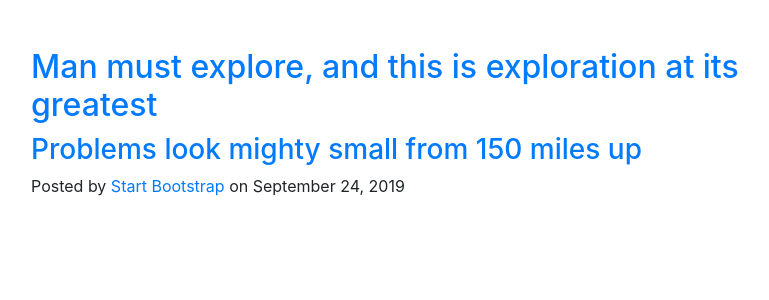
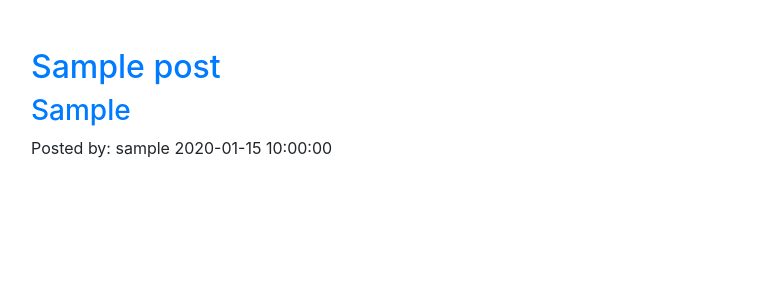
Before and after one commit to arondasamuel123/FlaskBlog, a Flask app: page / in a window 1280 px wide. Shown: the part 150-450 px from the top of the page, without its empty margins (244-1013 px from the left). Run offline with Flask 2, Linux system fonts and the light colour scheme; tables that the repository leaves empty hold one stand-in row (values such as "Sample post"); some libraries are stand-ins or nearby versions.

Commit message:
displaying a posts created by a writer

```diff
--- a/app/main/__init__.py
+++ b/app/main/__init__.py
@@ -2,4 +2,4 @@ from flask import Blueprint
 
 main = Blueprint('main',__name__ )
 
-from . import views
+from . import views,forms
--- a/app/main/views.py
+++ b/app/main/views.py
@@ -1,11 +1,36 @@
 from . import  main
-from flask import render_template
-
+from flask import render_template, url_for,redirect
+from app.models import Posts, User
+from flask_login import current_user, login_required
+from .forms import PostForm
 @main.route('/')
 def home():
-
-    return render_template('home.html')
+    posts = Posts.query.all()
+    return render_template('home.html', posts=posts)
 
 @main.route('/writer')
 def writer():
-    return render_template('writer.html')
+    posts = Posts.query.all()
+    return render_template('writer.html',posts=posts)
+
+@main.route('/create', methods=['GET','POST'])
+@login_required
+def create_post():
+    post_form = PostForm()
+    user = current_user
+
+    if user.user_type=='Writer':
+        if post_form.validate_on_submit():
+            post = Posts(title=post_form.title.data, category=post_form.category.data, blog=post_form.post.data,user=current_user)
+            post.save_post()
+            return redirect(url_for('main.writer'))
+    else:
+        return "This page is for only writers"
+
+    return render_template('createpost.html', post_form=post_form)
+
+# @main.route('post/<int:id>')
+# def get_post(id):
+#     post = Posts.query.filter_by(id=id).all()
+
+#     return render_template('viewpost.html', post=post)
--- a/app/templates/home.html
+++ b/app/templates/home.html
@@ -20,26 +20,28 @@
 <br>
 
   <div class="container">
+    {%for post in posts%}
     <div class="row">
       <div class="col-lg-8 col-md-10 mx-auto">
         <div class="post-preview">
-          <a href="post.html">
+          <a href="/post/{{post.id}}">
             <h2 class="post-title">
-              Man must explore, and this is exploration at its greatest
+              {{post.title}}
             </h2>
             <h3 class="post-subtitle">
-              Problems look mighty small from 150 miles up
+              {{post.blog}}
             </h3>
           </a>
-          <p class="post-meta">Posted by
-            <a href="#">Start Bootstrap</a>
-            on September 24, 2019</p>
+          <p class="post-meta">Posted by:
+            {{post.user.username}}</a>
+            {{post.blog_created}}</p>
         </div>
 
 
 
       </div>
     </div>
+    {%endfor%}
   </div>
 
 {%endblock%}
```
Also changed, not shown: app/main/forms.py (added, +12 -0 lines), app/models.py (+8 -0 lines), app/templates/createpost.html (added, +11 -0 lines), app/templates/writer.html (+41 -1 lines), migrations/versions/c90ad9f8b430_.py (added, +28 -0 lines).
